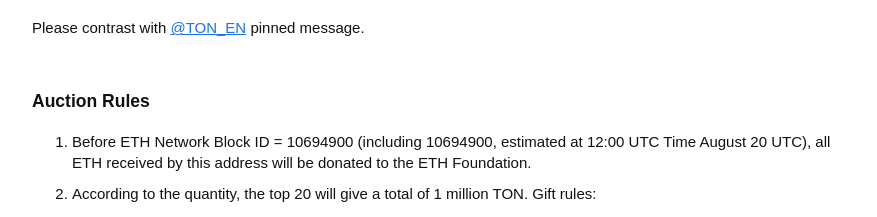
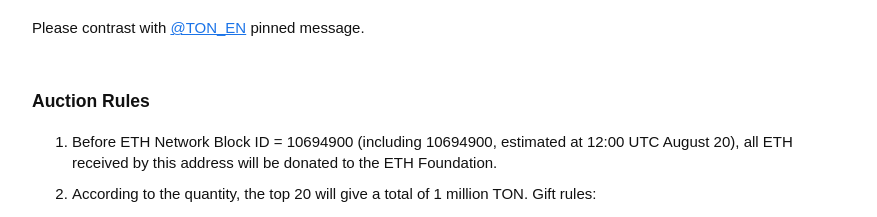
Before and after one commit to TONCommunity/Project, a website: page public/info.html in a window 1280 px wide. Shown: the part 1040-1257 px from the top of the page, without its empty margins (198-1075 px from the left). Drawn offline with Linux system fonts and the light colour scheme.

Commit message:
Update info.html

```diff
--- a/public/info.html
+++ b/public/info.html
@@ -50,7 +50,7 @@
     <br>
     <h3>Auction Rules</h3>
     <ol>
-      <li>Before ETH Network Block ID = 10694900 (including 10694900, estimated at 12:00 UTC Time August 20 UTC), all ETH received by this address will be donated to the ETH Foundation.</li>
+      <li>Before ETH Network Block ID = 10694900 (including 10694900, estimated at 12:00 UTC August 20), all ETH received by this address will be donated to the ETH Foundation.</li>
       <li>According to the quantity, the top 20 will give a total of 1 million TON. Gift rules:</li>
       1th: 110,000 TON Token
       <br>2th: 80,000 TON Token
```
